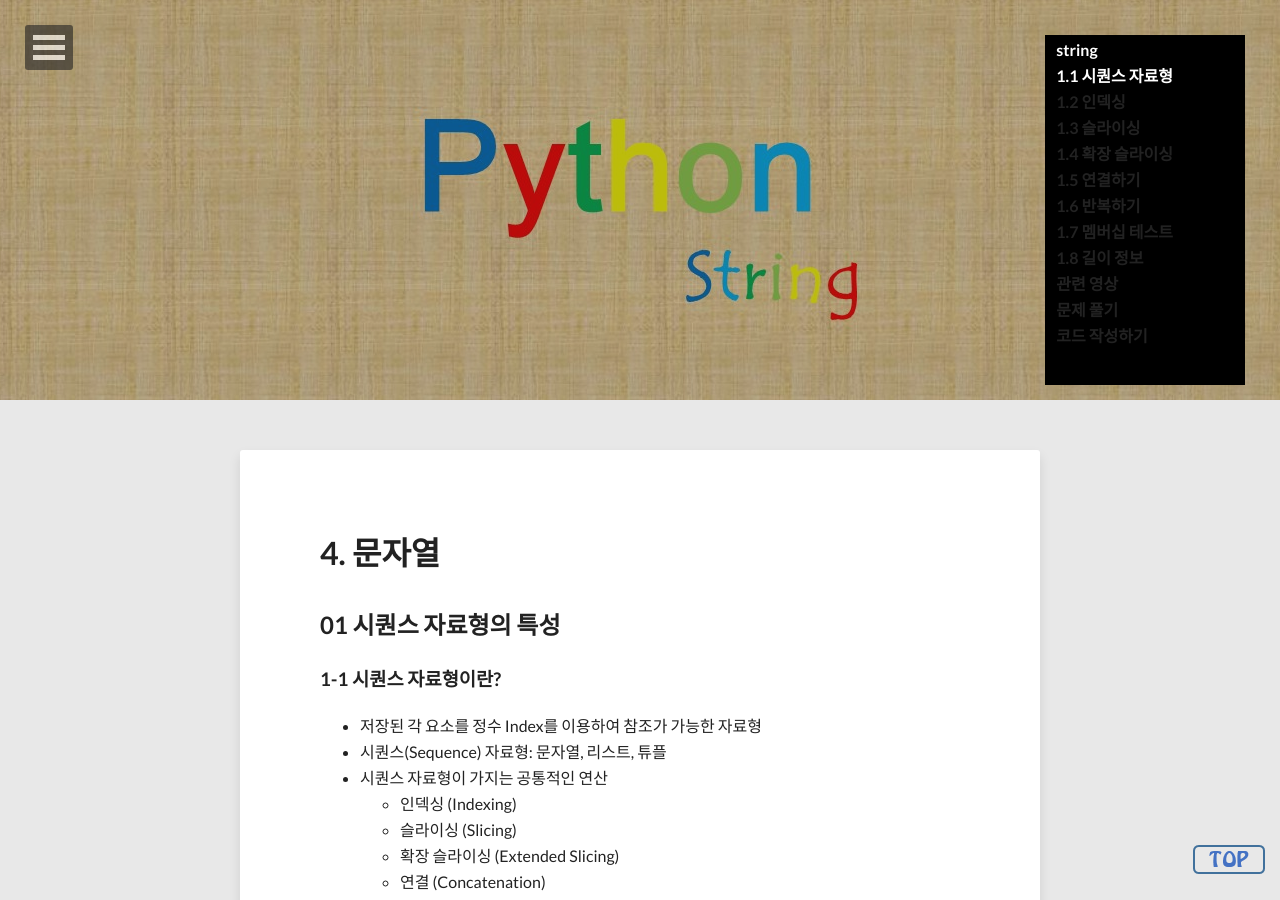
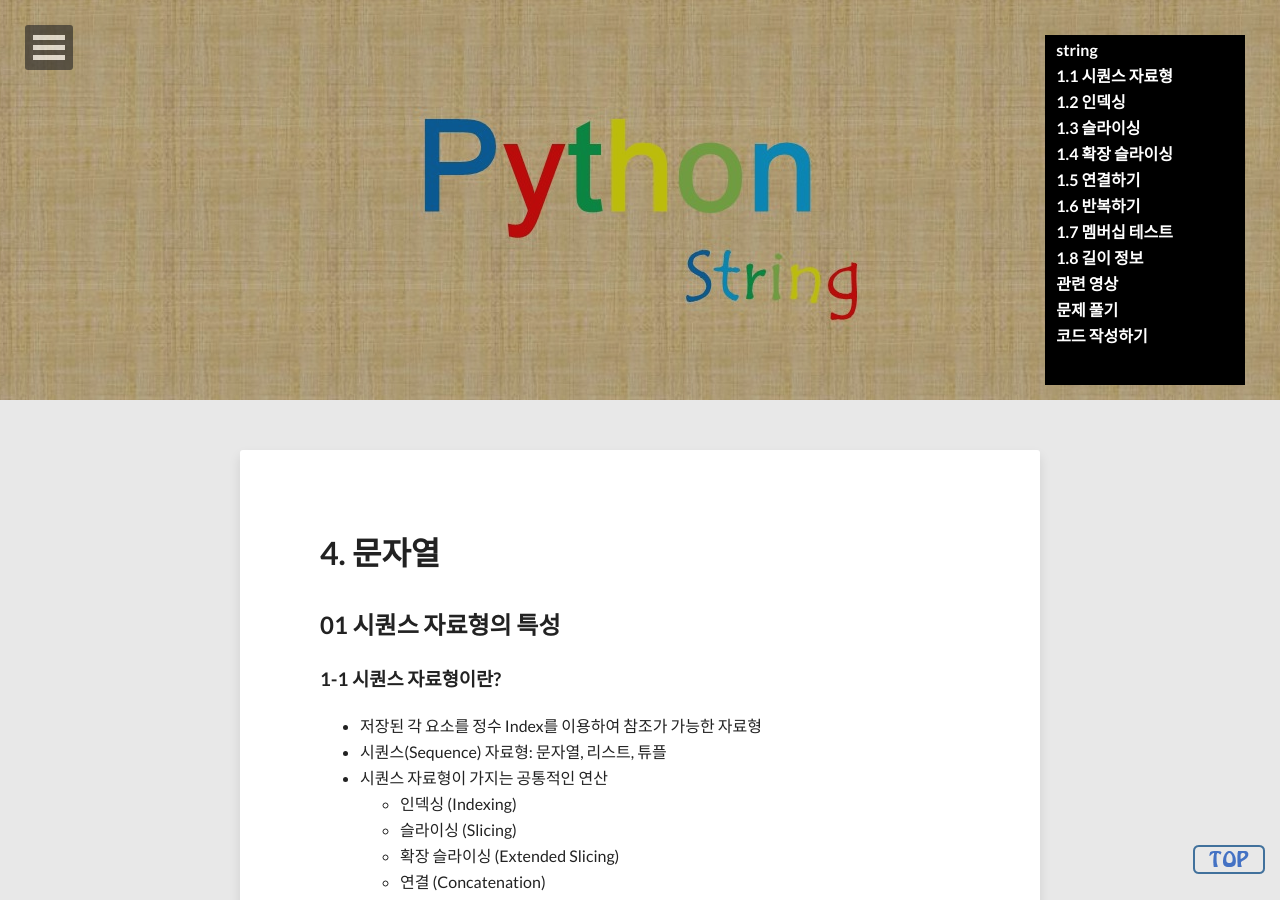
Before and after one commit to geoncheollee/geonblog, a Jekyll site: the page built from lecture_2.md, in a window 1280 px wide and 900 px high. Built offline with Jekyll 4.4.1, drawn with Linux system fonts in a browser that asks for light colours; nearby versions of some CDN libraries; comment, search, counter and statistics services are not loaded.

Commit message:
Update lecture_2.md

```diff
--- a/lecture_2.md
+++ b/lecture_2.md
@@ -18,16 +18,16 @@ share: true
 		<div style="background: black; color: white; height: 350px; width: 200px; border: 2px solid black; position: fixed; top: 35px; right: 35px;">
   			<a href="#string" style="color: white"> &nbsp;&nbsp; <b>string</b></a> <br>
   			<a href="#string_1" style="color: white"> &nbsp;&nbsp; <b>1.1 시퀀스 자료형</b></a> <br>
-  			<a href="#string_2"> &nbsp;&nbsp; <b>1.2 인덱싱</b></a> <br>
-  			<a href="#string_3"> &nbsp;&nbsp; <b>1.3 슬라이싱</b></a> <br>
-  			<a href="#string_4">&nbsp;&nbsp;  <b>1.4 확장 슬라이싱</b></a> <br>
-  			<a href="#string_5"> &nbsp;&nbsp; <b>1.5 연결하기</b></a> <br>
-  			<a href="#string_6"> &nbsp;&nbsp; <b>1.6 반복하기</b></a> <br>
-  			<a href="#string_7"> &nbsp;&nbsp; <b>1.7 멤버십 테스트</b></a> <br>
-  			<a href="#string_8"> &nbsp;&nbsp; <b>1.8 길이 정보</b></a> <br>
-  			<a href="#string_movie"> &nbsp;&nbsp; <b>관련 영상</b></a> <br>
-  			<a href="#string_problem"> &nbsp;&nbsp; <b>문제 풀기</b></a> <br>
-  			<a href="#string_code"> &nbsp;&nbsp; <b>코드 작성하기</b></a>
+  			<a href="#string_2" style="color: white"> &nbsp;&nbsp; <b>1.2 인덱싱</b></a> <br>
+  			<a href="#string_3" style="color: white"> &nbsp;&nbsp; <b>1.3 슬라이싱</b></a> <br>
+  			<a href="#string_4" style="color: white">&nbsp;&nbsp;  <b>1.4 확장 슬라이싱</b></a> <br>
+  			<a href="#string_5" style="color: white"> &nbsp;&nbsp; <b>1.5 연결하기</b></a> <br>
+  			<a href="#string_6" style="color: white"> &nbsp;&nbsp; <b>1.6 반복하기</b></a> <br>
+  			<a href="#string_7" style="color: white"> &nbsp;&nbsp; <b>1.7 멤버십 테스트</b></a> <br>
+  			<a href="#string_8" style="color: white"> &nbsp;&nbsp; <b>1.8 길이 정보</b></a> <br>
+  			<a href="#string_movie" style="color: white"> &nbsp;&nbsp; <b>관련 영상</b></a> <br>
+  			<a href="#string_problem" style="color: white"> &nbsp;&nbsp; <b>문제 풀기</b></a> <br>
+  			<a href="#string_code" style="color: white"> &nbsp;&nbsp; <b>코드 작성하기</b></a>
 
 		</div>
 
```
